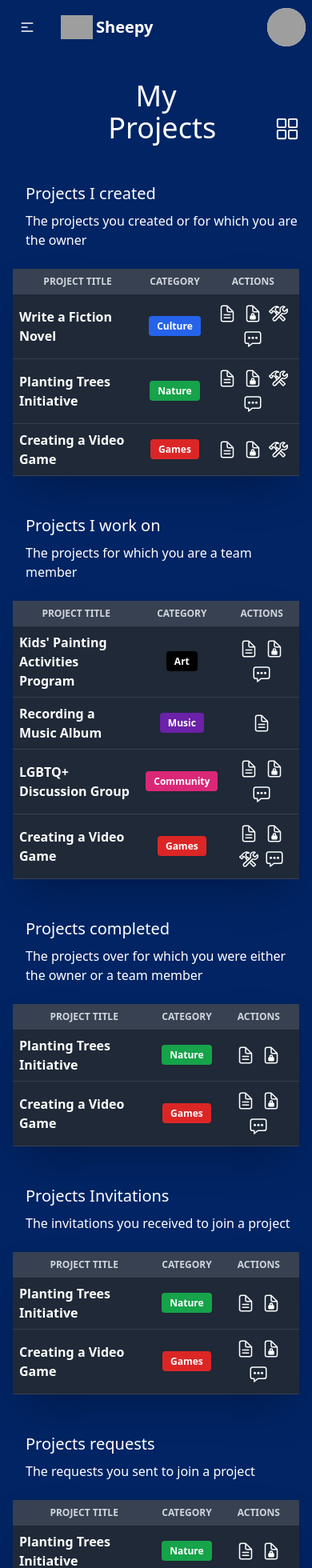
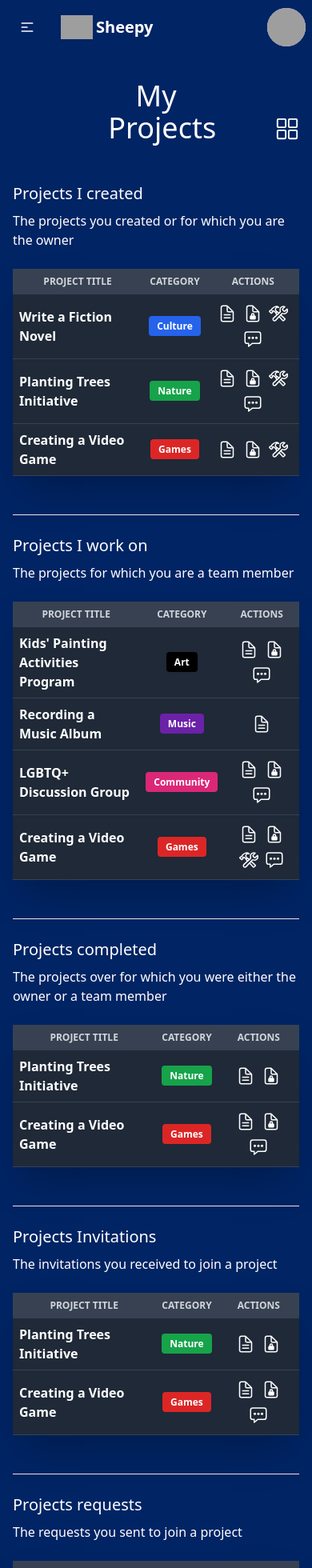
Before and after one commit to aiko-kami/sheepy, a Next.js app: page /users/my-projects in a window 390 px wide. Shown: the top 1960 px of the page at 80% size. Built offline with nearby package versions, Linux system fonts and the light colour scheme; grey boxes are pictures that could not be loaded; a web font is replaced by a local one.

Commit message:
added hr

```diff
--- a/src/components/UserProjectsPrivate/MyProjects.jsx
+++ b/src/components/UserProjectsPrivate/MyProjects.jsx
@@ -40,55 +40,59 @@ const MyProjects = ({ projects }) => {
 					</div>
 				)}
 			</div>
-			<h2 className="text-xl mb-2 ml-4">Projects I created</h2>
-			<p className="mb-6 ml-4">The projects you created or for which you are the owner</p>
+			<h2 className="text-xl mb-2 sm:ml-4">Projects I created</h2>
+			<p className="mb-6 sm:ml-4">The projects you created or for which you are the owner</p>
 			{projects.projectsOnGoing && projects.projectsOnGoing.length !== 0 ? (
 				<div className="mb-12">
 					{displayMode === "table" && <MyProjectsTable projects={projects.projectsOnGoing} />}
 					{displayMode === "cards" && <MyProjectsCards projects={projects.projectsOnGoing} />}
 				</div>
 			) : (
-				<p className=" text-xl text-center pb-12"> No project found 😕</p>
+				<p className=" text-xl text-center mb-12"> No project found 😕</p>
 			)}
-			<h2 className="text-xl mb-2 ml-4">Projects I work on</h2>
-			<p className="mb-6 ml-4">The projects for which you are a team member</p>
+			<hr className="h-px bg-gray-200 border-0 dark:bg-gray-700 mb-6" />
+			<h2 className="text-xl mb-2 sm:ml-4">Projects I work on</h2>
+			<p className="mb-6 sm:ml-4">The projects for which you are a team member</p>
 			{projects.projectsCreated && projects.projectsCreated.length !== 0 ? (
 				<div className="mb-12">
 					{displayMode === "table" && <MyProjectsTable projects={projects.projectsCreated} />}
 					{displayMode === "cards" && <MyProjectsCards projects={projects.projectsCreated} />}
 				</div>
 			) : (
-				<p className=" text-xl text-center pb-12"> No project found 😕</p>
+				<p className=" text-xl text-center mb-12"> No project found 😕</p>
 			)}
-			<h2 className="text-xl mb-2 ml-4">Projects completed</h2>
-			<p className="mb-6 ml-4">The projects over for which you were either the owner or a team member</p>
+			<hr className="h-px bg-gray-200 border-0 dark:bg-gray-700 mb-6" />
+			<h2 className="text-xl mb-2 sm:ml-4">Projects completed</h2>
+			<p className="mb-6 sm:ml-4">The projects over for which you were either the owner or a team member</p>
 			{projects.projectsCompleted && projects.projectsCompleted.length !== 0 ? (
 				<div className="mb-12">
 					{displayMode === "table" && <MyProjectsTable projects={projects.projectsCompleted} />}
 					{displayMode === "cards" && <MyProjectsCards projects={projects.projectsCompleted} />}
 				</div>
 			) : (
-				<p className=" text-xl text-center pb-12"> No project found 😕</p>
+				<p className=" text-xl text-center mb-12"> No project found 😕</p>
 			)}
-			<h2 className="text-xl mb-2 ml-4">Projects Invitations</h2>
-			<p className="mb-6 ml-4">The invitations you received to join a project</p>
+			<hr className="h-px bg-gray-200 border-0 dark:bg-gray-700 mb-6" />
+			<h2 className="text-xl mb-2 sm:ml-4">Projects Invitations</h2>
+			<p className="mb-6 sm:ml-4">The invitations you received to join a project</p>
 			{projects.projectsCompleted && projects.projectsCompleted.length !== 0 ? (
 				<div className="mb-12">
 					{displayMode === "table" && <MyProjectsTable projects={projects.projectsCompleted} />}
 					{displayMode === "cards" && <MyProjectsCards projects={projects.projectsCompleted} />}
 				</div>
 			) : (
-				<p className=" text-xl text-center pb-12"> No project found 😕</p>
+				<p className=" text-xl text-center mb-12"> No project found 😕</p>
 			)}
-			<h2 className="text-xl mb-2 ml-4">Projects requests</h2>
-			<p className="mb-6 ml-4">The requests you sent to join a project</p>
+			<hr className="h-px bg-gray-200 border-0 dark:bg-gray-700 mb-6" />
+			<h2 className="text-xl mb-2 sm:ml-4">Projects requests</h2>
+			<p className="mb-6 sm:ml-4">The requests you sent to join a project</p>
 			{projects.projectsCompleted && projects.projectsCompleted.length !== 0 ? (
 				<div className="mb-12">
 					{displayMode === "table" && <MyProjectsTable projects={projects.projectsCompleted} />}
 					{displayMode === "cards" && <MyProjectsCards projects={projects.projectsCompleted} />}
 				</div>
 			) : (
-				<p className=" text-xl text-center pb-12"> No project found 😕</p>
+				<p className=" text-xl text-center mb-12"> No project found 😕</p>
 			)}
 		</>
 	);
```
